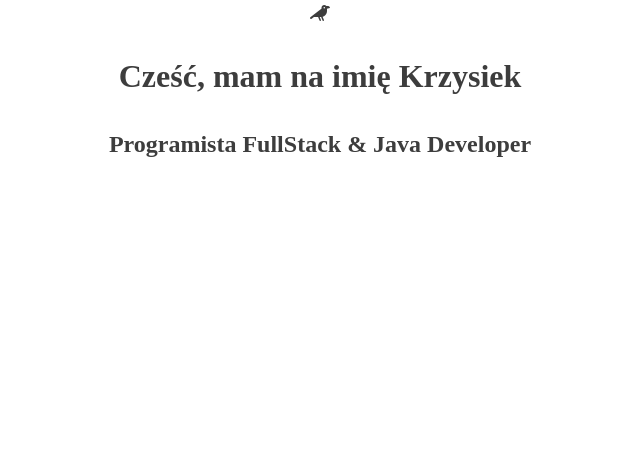
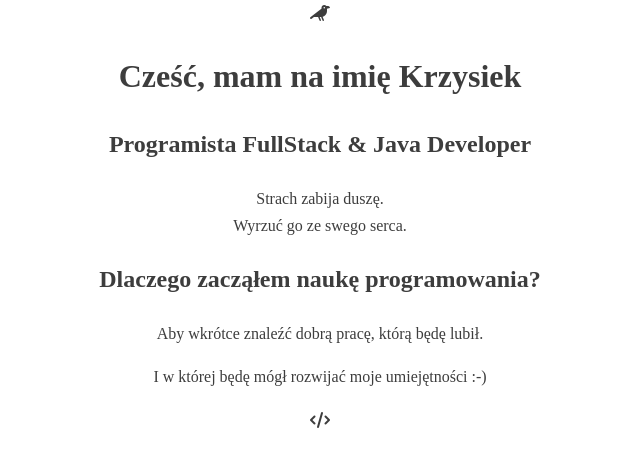
Before and after one commit to KrzysztofPiatkowski/roboczy-git, a plain HTML site: page index.html in a window 1280 px wide. Shown: the whole page, without its empty margins (320-960 px from the left). Drawn offline with Linux system fonts and the light colour scheme.

Commit message:
Add section intro to html code

```diff
--- a/index.html
+++ b/index.html
@@ -20,6 +20,20 @@
                 </div>
             </div>
         </header>
-
+        <section class="intro">
+            <div class="container">
+                <p>Strach zabija duszę.<br>
+                Wyrzuć go ze swego serca.
+                </p>
+            </div>
+        </section>
+        <section class="about">
+            <div class="container">
+                <h2 class="section-title">Dlaczego zacząłem naukę programowania?</h2>
+                <p>Aby wkrótce znaleźć dobrą pracę, którą będę lubił.</p>
+                <p>  I w której będę mógł rozwijać moje umiejętności :-)</p>
+                <i class="fa-solid fa-code"></i>
+            </div>
+        </section>
     </body>
 </html>
```
